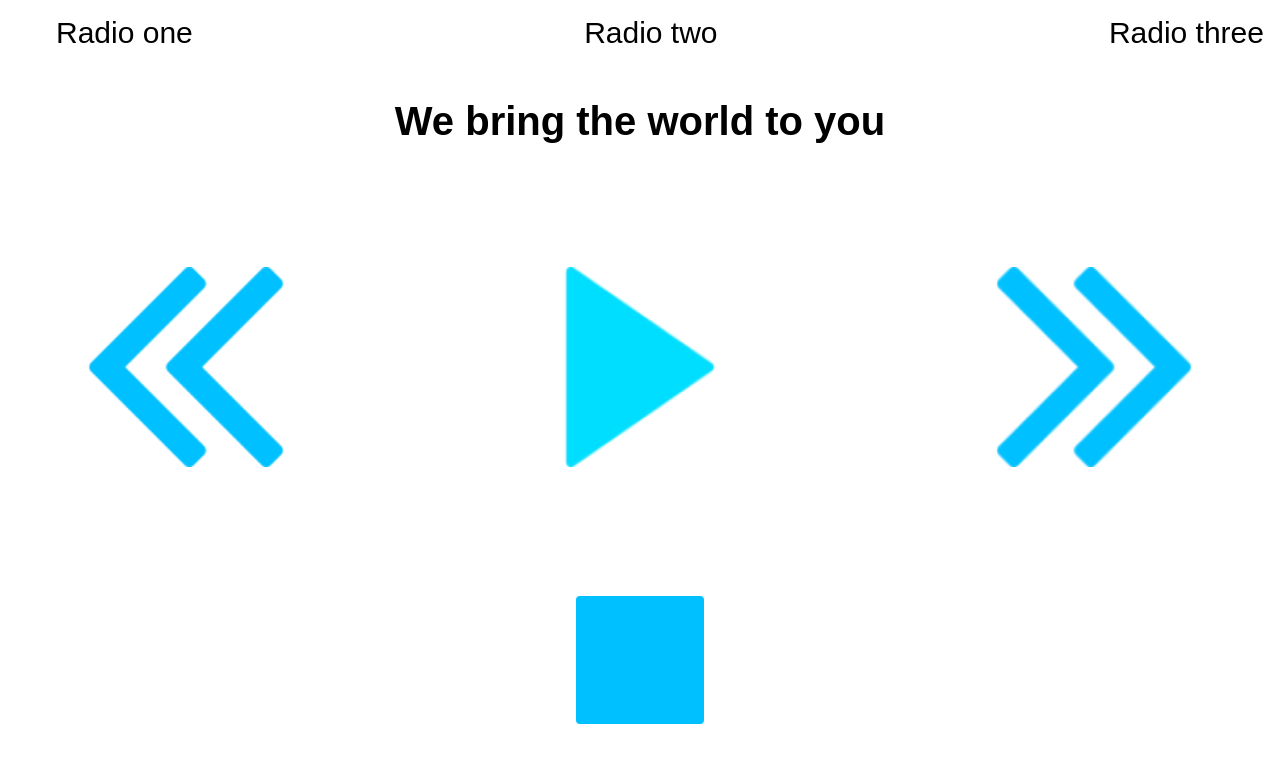
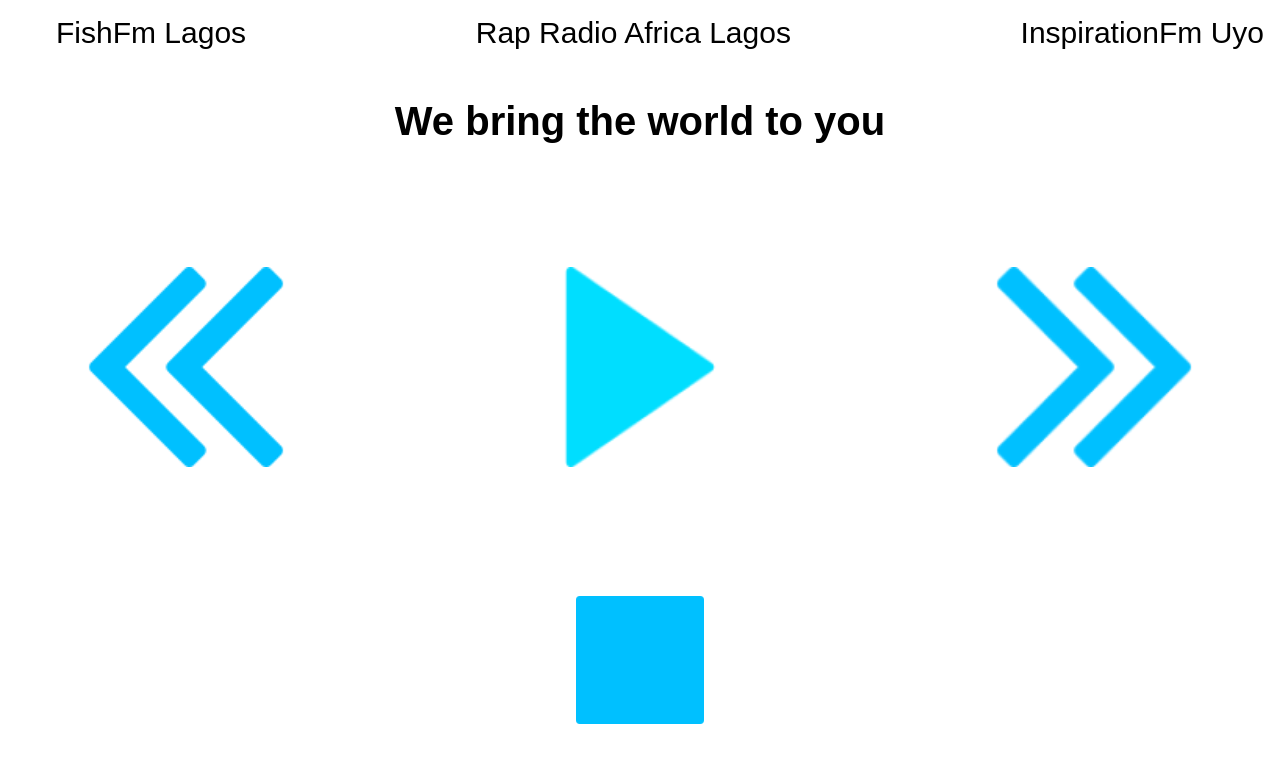
Before and after one commit to lovisgod/Psirius-radio, a website: page index.html in a window 1280 px wide. Drawn offline with nearby package versions, Linux system fonts and the light colour scheme.

Commit message:
CH-changing radio name and making cursor pointer

```diff
--- a/index.css
+++ b/index.css
@@ -18,6 +18,7 @@ body{
     font-size: 30px;
     list-style-type: none;
     color: black;
+    cursor: pointer;
 }
 
 
--- a/index.html
+++ b/index.html
@@ -11,9 +11,9 @@
 
 <div class="stations-list">
     <ul>
-        <li  id="http://radio.garden/api/content/listen/oEepjiij/channel.mp3?1559835849596">Radio one</li>
-        <li  id="http://pollux.shoutca.st:8294/stream?listening-from-radio-garden=1559817258870">Radio two</li>
-        <li id="http://s2.voscast.com:10692/;stream1508472041425/1">Radio three</li>
+        <li  id="http://radio.garden/api/content/listen/oEepjiij/channel.mp3?1559835849596">FishFm Lagos</li>
+        <li  id="http://radio.garden/api/content/listen/aAAEIJvf/channel.mp3?1559836284667">Rap Radio Africa Lagos</li>
+        <li id="http://radio.garden/api/content/listen/6xo1xZYG/channel.mp3?1559836384040">InspirationFm Uyo</li>
     </ul>
 </div>
 
```
